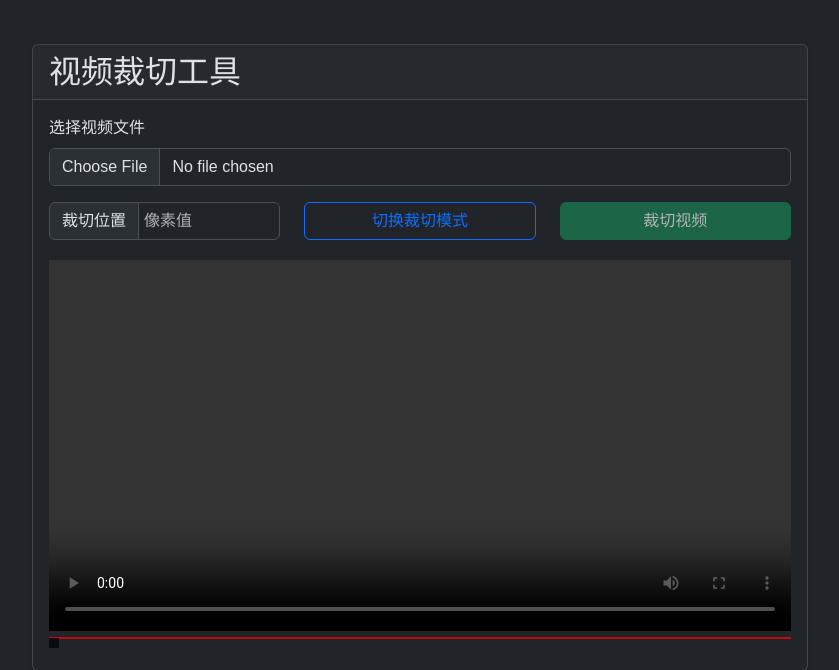
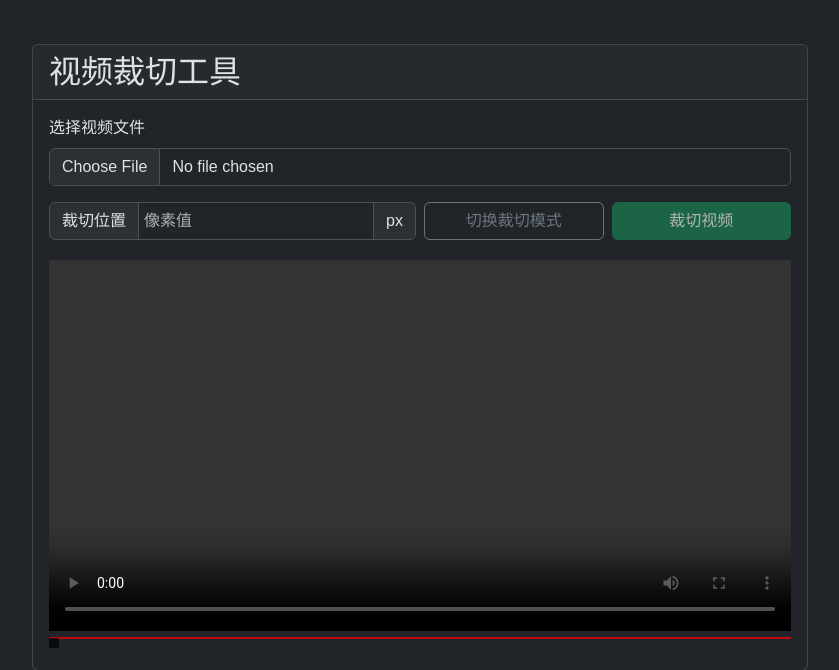
Before and after one commit to c1921/2025-03-15, a FastAPI app: page / in a window 1280 px wide. Shown: the top 670 px of the page, without its empty margins (220-1059 px from the left). Run offline with FastAPI, Linux system fonts and the light colour scheme; parts of the project's set-up code (start-up, migrations or seed data) failed here and were passed over; some libraries are stand-ins or nearby versions.

Commit message:
样式：调整

```diff
--- a/templates/index.html
+++ b/templates/index.html
@@ -4,6 +4,7 @@
     <title>视频裁切工具</title>
     <link href="../static/bootstrap/bootstrap.min.css" rel="stylesheet">
     <link rel="stylesheet" href="/static/css/style.css">
+    <script src="../static/bootstrap/bootstrap.bundle.min.js"></script>
 </head>
 <body>
     <div class="container py-4">
@@ -19,17 +20,18 @@
                             <input type="file" id="videoInput" class="form-control" accept="video/*" required>
                         </div>
 
-                        <div class="row mb-3 align-items-center">
-                            <div class="col-md-4">
+                        <div class="row mb-3 align-items-center g-2">
+                            <div class="col-md-6">
                                 <div class="input-group">
-                                    <span class="input-group-text">裁切位置</span>
+                                    <label class="input-group-text" for="cropHeight">裁切位置</label>
                                     <input type="number" id="cropHeight" class="form-control" min="100" placeholder="像素值">
+                                    <span class="input-group-text">px</span>
                                 </div>
                             </div>
-                            <div class="col-md-4">
-                                <button id="toggleMode" type="button" class="btn btn-outline-primary w-100">切换裁切模式</button>
+                            <div class="col-md-3">
+                                <button id="toggleMode" type="button" class="btn btn-outline-secondary w-100">切换裁切模式</button>
                             </div>
-                            <div class="col-md-4">
+                            <div class="col-md-3">
                                 <button id="processBtn" class="btn btn-success w-100" disabled>裁切视频</button>
                             </div>
                         </div>
@@ -58,7 +60,7 @@
     </div>
 
     <!-- 引入 Bootstrap JS 和依赖 -->
-    <script src="../static/bootstrap/bootstrap.bundle.min.js"></script>
+
     <script src="/static/js/main.js"></script>
 </body>
 </html>
```
